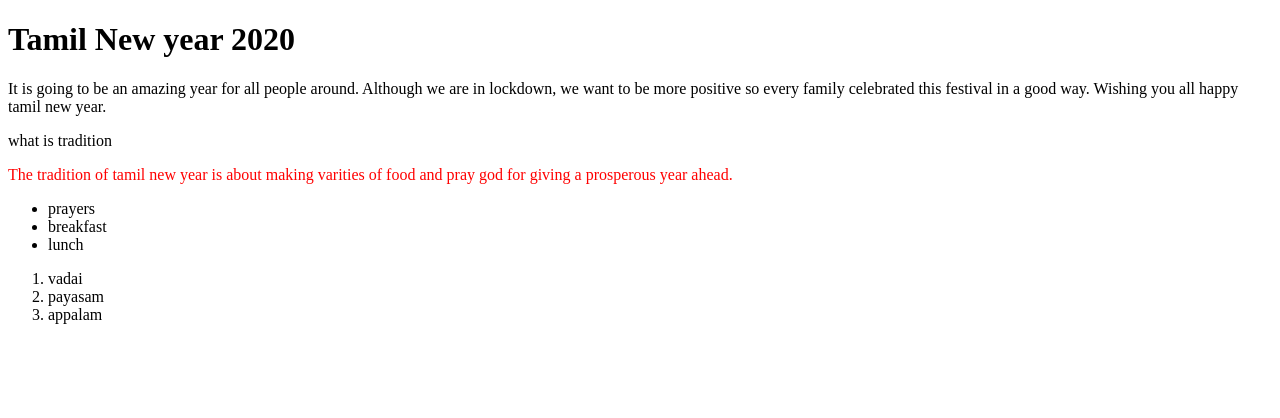
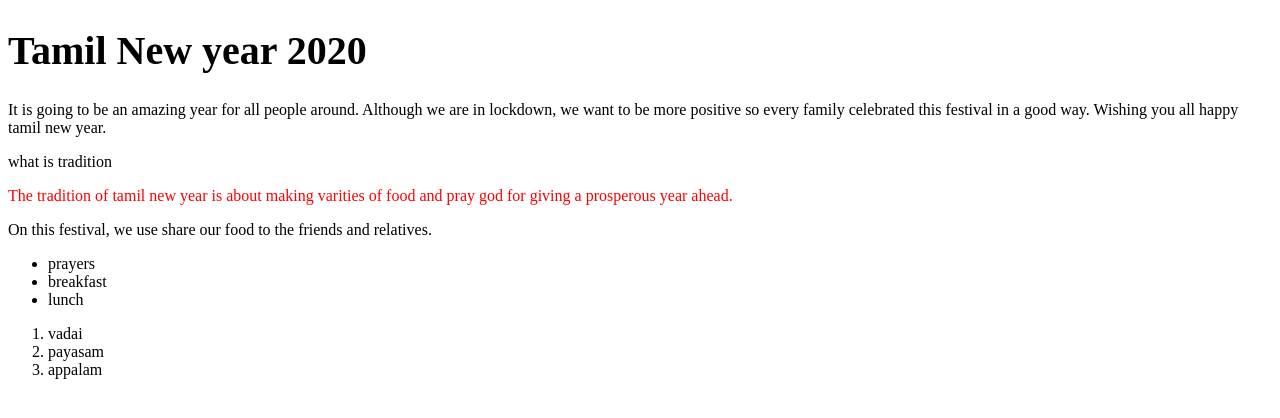
Before and after one commit to thamsel/learning, a plain HTML site: page index.html in a window 1280 px wide. Drawn offline with Linux system fonts and the light colour scheme.

Commit message:
Develop (#1)
* Updated some changes

* Uploaded

Uploaded

```diff
--- a/index.html
+++ b/index.html
@@ -8,10 +8,11 @@
   </head>
   <body>
     <script src="script.js"></script>
-    <h1>Tamil New year 2020</h1>
+    <h1 style="font-size:40px">Tamil New year 2020</h1>
     <p> It is going to be an amazing year for all people around. Although we are in lockdown, we want to be more positive so every family celebrated this festival in a good way. Wishing you all happy tamil new year.</p>
     <p title="Tradition"> what is tradition</p>
     <p style="color:red"> The tradition of tamil new year is about making varities of food and pray god for giving a prosperous year ahead.</p>
+    <p>On this festival, we use share our food to the friends and relatives.</p>
 
     <ul>
       <li>prayers</li>
```
Also changed, not shown: 06AE325C-F835-4FB2-BBC2-485C55FC81F7.png (added).
